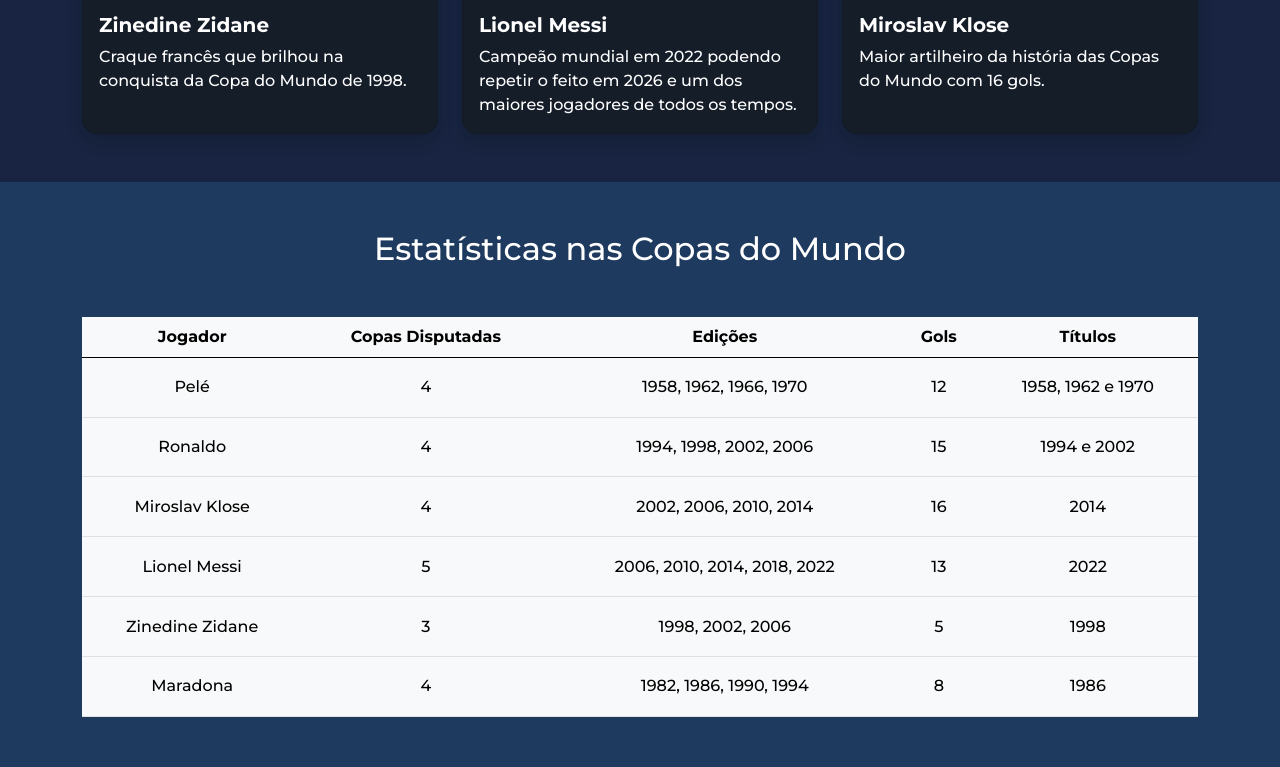
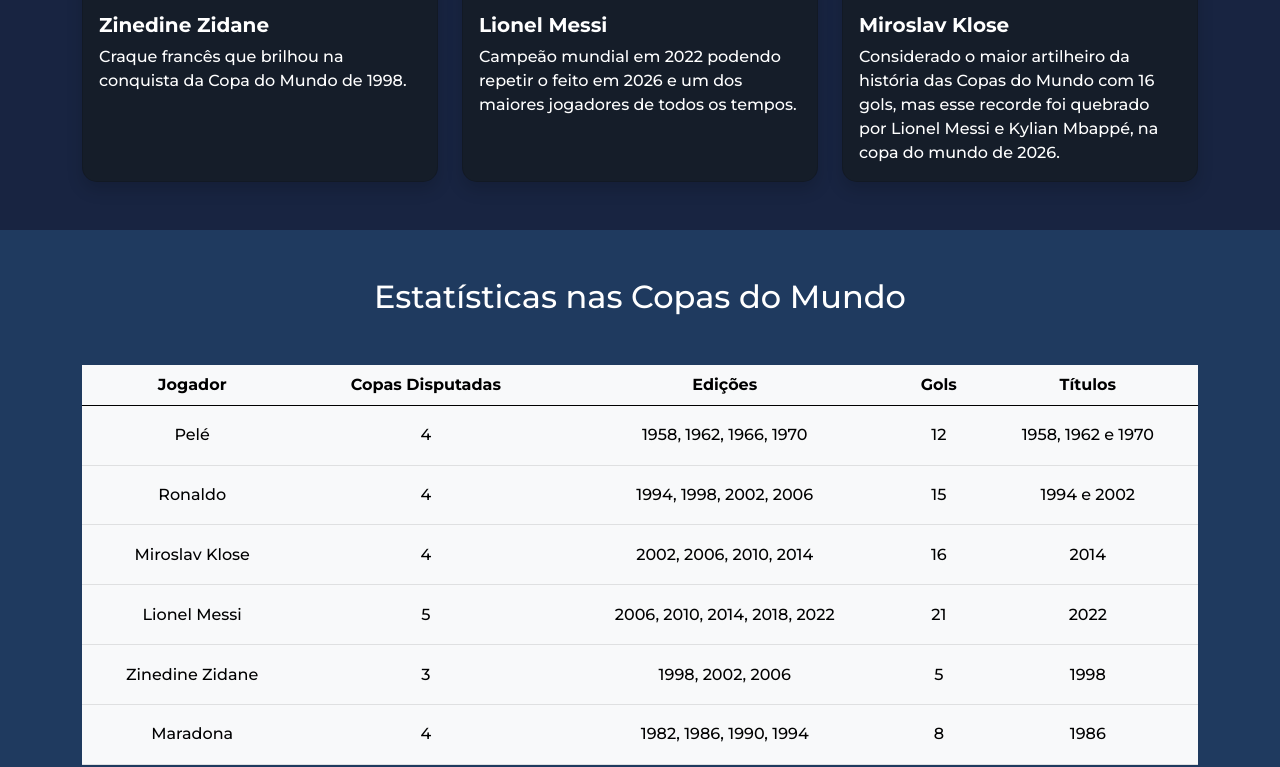
Before and after one commit to yuri10-star/Projeto-Web, a plain HTML site: page index.html in a window 1280 px wide. Shown: the part 1940-2707 px from the top of the page. Drawn offline with nearby package versions, Linux system fonts and the light colour scheme.

Commit message:
Finalização do projeto e pequenas alterações em dados

```diff
--- a/index.html
+++ b/index.html
@@ -168,7 +168,7 @@
                                 <div class="card-body">
                                     <h5 class="card-title"><strong>Miroslav Klose</strong></h5>
                                     <p class="card-text">
-                                        Maior artilheiro da história das Copas do Mundo com 16 gols.
+                                        Considerado o maior artilheiro da história das Copas do Mundo com 16 gols, mas esse recorde foi quebrado por Lionel Messi e Kylian Mbappé, na copa do mundo de 2026.
                                     </p>
                                 </div>
                             </div>
@@ -264,7 +264,7 @@
                                 <div class="card-body">
                                     <h5 class="card-title"><strong>Miroslav Klose</strong></h5>
                                     <p class="card-text">
-                                        Maior artilheiro da história das Copas do Mundo com 16 gols.
+                                        Considerado o maior artilheiro da história das Copas do Mundo com 16 gols, mas esse recorde foi quebrado por Lionel Messi e Kylian Mbappé, na copa do mundo de 2026.
                                     </p>
                                 </div>
                             </div>
@@ -340,7 +340,7 @@
                                 <td>Lionel Messi</td>
                                 <td class="d-none d-lg-table-cell">5</td>
                                 <td class="d-none d-lg-table-cell">2006, 2010, 2014, 2018, 2022</td>
-                                <td>13</td>
+                                <td>21</td>
                                 <td>2022</td>
                             </tr>
 
@@ -551,7 +551,7 @@
     <!-- Rodapé da página com o nome do projeto e autoria -->
     <footer>
         <div class="container text-center py-3">
-            <p class="mb-0">&copy; 2026 Lendas da Copa. Desenvolvido por Yuri Gabriel.</p>
+            <p class="mb-0">© 2026 • Desenvolvido por Yuri Gabriel</p>
         </div>
     </footer>
 
```
